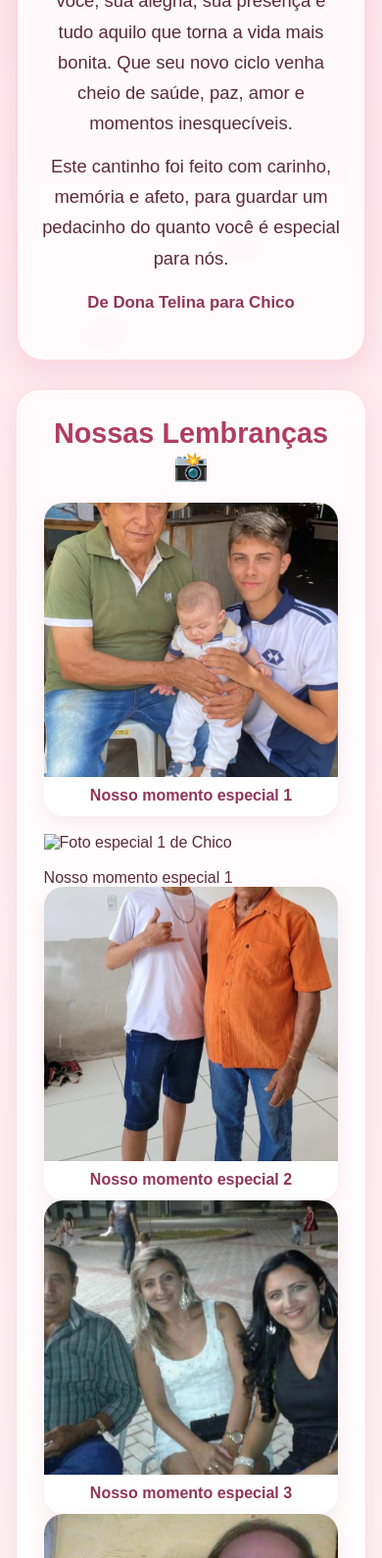
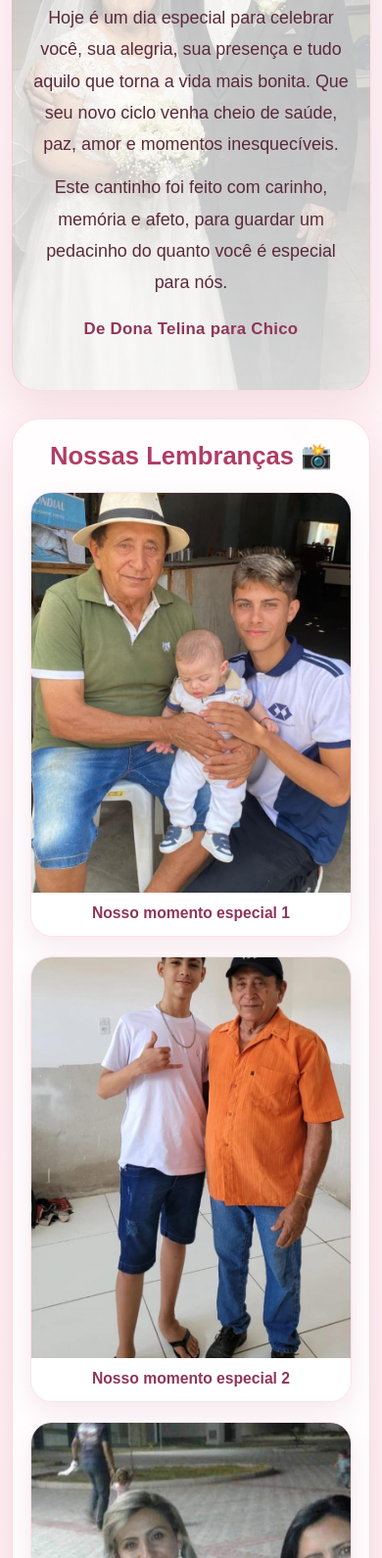
Before and after one commit to Evaeadao2005/chicoetelina, a plain HTML site: page index.html in a window 390 px wide. Shown: the part 224-1814 px from the top of the page at 98% size. Drawn offline with Linux system fonts and the light colour scheme.

Commit message:
Update index.html

```diff
--- a/index.html
+++ b/index.html
@@ -4,6 +4,20 @@
   <meta charset="UTF-8" />
   <meta name="viewport" content="width=device-width, initial-scale=1.0" />
   <title>Feliz Aniversário, Chico 💖</title>
+  <meta name="description" content="Um presente especial de Dona Telina, David e João Victor para celebrar o aniversário de Chico com fotos, carinho e música." />
+  <meta name="theme-color" content="#c1456c" />
+
+  <meta property="og:type" content="website" />
+  <meta property="og:title" content="Feliz Aniversário, Chico 💖" />
+  <meta property="og:description" content="Um presente especial de Dona Telina, David e João Victor para Chico." />
+  <meta property="og:image" content="imagem11.jpg" />
+  <meta property="og:image:alt" content="Capa do presente de aniversário de Chico" />
+
+  <meta name="twitter:card" content="summary_large_image" />
+  <meta name="twitter:title" content="Feliz Aniversário, Chico 💖" />
+  <meta name="twitter:description" content="Um presente especial de Dona Telina, David e João Victor para Chico." />
+  <meta name="twitter:image" content="imagem11.jpg" />
+
   <style>
     * {
       margin: 0;
@@ -11,10 +25,27 @@
       box-sizing: border-box;
     }
 
+    :root {
+      --rosa: #c1456c;
+      --rosa-escuro: #8f3657;
+      --rosa-claro: #ffe6ee;
+      --texto: #5a2a3a;
+      --branco: rgba(255, 255, 255, 0.84);
+      --borda: rgba(255, 182, 193, 0.45);
+      --sombra: 0 14px 40px rgba(160, 72, 102, 0.14);
+      --radius: 28px;
+    }
+
+    html {
+      scroll-behavior: smooth;
+    }
+
     body {
       font-family: Arial, Helvetica, sans-serif;
-      background: linear-gradient(180deg, #ffe6ee, #fff6f8, #ffeef3);
-      color: #5a2a3a;
+      background:
+        radial-gradient(circle at top, rgba(255,255,255,0.65), transparent 35%),
+        linear-gradient(180deg, #ffe6ee, #fff6f8, #ffeef3);
+      color: var(--texto);
       min-height: 100vh;
       overflow-x: hidden;
     }
@@ -30,7 +61,7 @@
     .heart {
       position: absolute;
       bottom: -30px;
-      color: rgba(255, 105, 135, 0.35);
+      color: rgba(255, 105, 135, 0.22);
       font-size: 24px;
       animation: subir 10s linear infinite;
     }
@@ -59,92 +90,118 @@
     .container {
       position: relative;
       z-index: 1;
-      width: min(1000px, 92%);
+      width: min(1120px, 92%);
       margin: 0 auto;
       padding: 32px 0 60px;
     }
 
     .hero {
+      position: relative;
       text-align: center;
-      background: rgba(255, 255, 255, 0.75);
-      backdrop-filter: blur(8px);
-      border: 2px solid rgba(255, 182, 193, 0.5);
-      border-radius: 28px;
-      padding: 48px 24px;
-      box-shadow: 0 10px 30px rgba(180, 90, 120, 0.15);
+      background:
+        linear-gradient(rgba(255,255,255,0.60), rgba(255,255,255,0.80)),
+        url('imagem11.jpg') center/cover no-repeat;
+      border: 1px solid var(--borda);
+      border-radius: 32px;
+      padding: 72px 24px;
+      box-shadow: var(--sombra);
       margin-bottom: 28px;
+      overflow: hidden;
+      isolation: isolate;
+    }
+
+    .hero::after {
+      content: "";
+      position: absolute;
+      inset: 0;
+      background: linear-gradient(180deg, rgba(255,255,255,0.18), rgba(255,255,255,0.06));
+      z-index: -1;
     }
 
     .hero h1 {
-      font-size: clamp(2.2rem, 5vw, 4rem);
-      color: #c1456c;
-      margin-bottom: 14px;
+      font-size: clamp(2.5rem, 5vw, 4.4rem);
+      color: var(--rosa);
+      margin-bottom: 16px;
+      text-shadow: 0 2px 10px rgba(255,255,255,0.65);
     }
 
     .hero p {
-      font-size: 1.15rem;
-      line-height: 1.7;
-      max-width: 720px;
+      font-size: 1.12rem;
+      line-height: 1.8;
+      max-width: 760px;
       margin: 0 auto 12px;
     }
 
     .assinatura {
-      margin-top: 20px;
-      font-weight: bold;
-      color: #8f3657;
+      margin-top: 22px;
+      font-weight: 700;
+      color: var(--rosa-escuro);
       font-size: 1.05rem;
+      letter-spacing: 0.3px;
     }
 
     .card {
-      background: rgba(255, 255, 255, 0.82);
-      border-radius: 24px;
-      padding: 28px;
-      box-shadow: 0 8px 24px rgba(180, 90, 120, 0.12);
+      background: var(--branco);
+      backdrop-filter: blur(10px);
+      border-radius: var(--radius);
+      padding: 30px;
+      box-shadow: var(--sombra);
       margin-bottom: 24px;
-      border: 1px solid rgba(255, 192, 203, 0.5);
+      border: 1px solid var(--borda);
     }
 
     .card h2 {
       text-align: center;
-      margin-bottom: 20px;
+      margin-bottom: 22px;
       color: #b03d63;
-      font-size: 1.8rem;
+      font-size: 1.95rem;
     }
 
     .galeria {
       display: grid;
       grid-template-columns: repeat(auto-fit, minmax(220px, 1fr));
-      gap: 18px;
+      gap: 20px;
+      align-items: stretch;
     }
 
     .foto {
       background: #fff;
-      border-radius: 20px;
+      border-radius: 22px;
       overflow: hidden;
-      box-shadow: 0 6px 18px rgba(180, 90, 120, 0.12);
+      box-shadow: 0 10px 24px rgba(180, 90, 120, 0.12);
       text-align: center;
-      padding-bottom: 12px;
+      padding-bottom: 14px;
+      transition: transform 0.25s ease, box-shadow 0.25s ease;
+      border: 1px solid rgba(255, 214, 224, 0.7);
+    }
+
+    .foto:hover {
+      transform: translateY(-4px);
+      box-shadow: 0 16px 32px rgba(180, 90, 120, 0.16);
     }
 
     .foto img {
       width: 100%;
-      height: 280px;
+      aspect-ratio: 4 / 5;
       object-fit: cover;
       display: block;
+      background: #f8dfe7;
     }
 
     .foto span {
       display: block;
-      margin-top: 10px;
+      margin-top: 12px;
+      padding: 0 10px;
       font-weight: 600;
-      color: #8f3657;
+      color: var(--rosa-escuro);
+      font-size: 0.98rem;
     }
 
     .mensagem {
       text-align: center;
       font-size: 1.1rem;
-      line-height: 1.9;
-      max-width: 760px;
+      line-height: 1.95;
+      max-width: 780px;
       margin: 0 auto;
     }
 
@@ -156,32 +213,53 @@
     .musica {
       background: #fff8fb;
       border: 1px solid #ffd4df;
-      border-radius: 18px;
+      border-radius: 20px;
       padding: 18px;
-      box-shadow: 0 4px 12px rgba(180, 90, 120, 0.08);
+      box-shadow: 0 6px 16px rgba(180, 90, 120, 0.08);
     }
 
     .musica h3 {
       margin-bottom: 10px;
       color: #9b3558;
-      font-size: 1.1rem;
+      font-size: 1.08rem;
     }
 
     audio {
       width: 100%;
+      border-radius: 14px;
     }
 
     footer {
       text-align: center;
       margin-top: 28px;
-      color: #8f3657;
+      color: var(--rosa-escuro);
       font-size: 1rem;
       padding: 18px;
     }
 
     .destaque {
-      color: #c1456c;
+      color: var(--rosa);
       font-weight: bold;
+    }
+
+    @media (max-width: 640px) {
+      .container {
+        width: min(94%, 1120px);
+        padding-top: 20px;
+      }
+
+      .hero {
+        padding: 52px 18px;
+        border-radius: 26px;
+      }
+
+      .card {
+        padding: 22px 18px;
+      }
+
+      .card h2 {
+        font-size: 1.6rem;
+      }
     }
   </style>
 </head>
@@ -213,54 +291,50 @@
     <section class="card">
       <h2>Nossas Lembranças 📸</h2>
       <div class="galeria">
-        <div class="foto">
-          <img src="imagem1.jpg" alt="Foto especial 1 de Chico" />
+        <figure class="foto">
+          <img src="imagem1.jpg" alt="Foto especial 1 de Chico" loading="lazy" />
           <span>Nosso momento especial 1</span>
-        </div
-                  <div class="foto">
-          <img src="imagem12.jpg" alt="Foto especial 1 de Chico" />
-          <span>Nosso momento especial 1</span>
-        </div>
-        <div class="foto">
-          <img src="imagem2.jpg" alt="Foto especial 2 de Chico" />
+        </figure>
+        <figure class="foto">
+          <img src="imagem2.jpg" alt="Foto especial 2 de Chico" loading="lazy" />
           <span>Nosso momento especial 2</span>
-        </div>
-        <div class="foto">
-          <img src="imagem3.jpg" alt="Foto especial 3 de Chico" />
+        </figure>
+        <figure class="foto">
+          <img src="imagem3.jpg" alt="Foto especial 3 de Chico" loading="lazy" />
           <span>Nosso momento especial 3</span>
-        </div>
-        <div class="foto">
-          <img src="imagem4.jpg" alt="Foto especial 4 de Chico" />
+        </figure>
+        <figure class="foto">
+          <img src="imagem4.jpg" alt="Foto especial 4 de Chico" loading="lazy" />
           <span>Nosso momento especial 4</span>
-        </div>
-        <div class="foto">
-          <img src="imagem5.jpg" alt="Foto especial 5 de Chico" />
+        </figure>
+        <figure class="foto">
+          <img src="imagem5.jpg" alt="Foto especial 5 de Chico" loading="lazy" />
           <span>Nosso momento especial 5</span>
-        </div>
-        <div class="foto">
-          <img src="imagem6.jpg" alt="Foto especial 6 de Chico" />
+        </figure>
+        <figure class="foto">
+          <img src="imagem6.jpg" alt="Foto especial 6 de Chico" loading="lazy" />
           <span>Nosso momento especial 6</span>
-        </div>
-        <div class="foto">
-          <img src="imagem7.jpg" alt="Foto especial 7 de Chico" />
+        </figure>
+        <figure class="foto">
+          <img src="imagem7.jpg" alt="Foto especial 7 de Chico" loading="lazy" />
           <span>Nosso momento especial 7</span>
-        </div>
-        <div class="foto">
-          <img src="imagem8.jpg" alt="Foto especial 8 de Chico" />
+        </figure>
+        <figure class="foto">
+          <img src="imagem8.jpg" alt="Foto especial 8 de Chico" loading="lazy" />
           <span>Nosso momento especial 8</span>
-        </div>
-        <div class="foto">
-          <img src="imagem9.jpg" alt="Foto especial 9 de Chico" />
+        </figure>
+        <figure class="foto">
+          <img src="imagem9.jpg" alt="Foto especial 9 de Chico" loading="lazy" />
           <span>Nosso momento especial 9</span>
-        </div>
-        <div class="foto">
-          <img src="imagem10.jpg" alt="Foto especial 10 de Chico" />
+        </figure>
+        <figure class="foto">
+          <img src="imagem10.jpg" alt="Foto especial 10 de Chico" loading="lazy" />
           <span>Nosso momento especial 10</span>
-        </div>
-        <div class="foto">
-          <img src="imagem11.jpg" alt="Foto especial 11 de Chico" />
-          <span>Nosso momento especial 11</span>
-        </div>
+        </figure>
+        <figure class="foto">
+          <img src="imagem11.jpg" alt="Foto especial 11 de Chico" loading="eager" />
+          <span>Capa especial do presente</span>
+        </figure>
       </div>
     </section>
 
```
